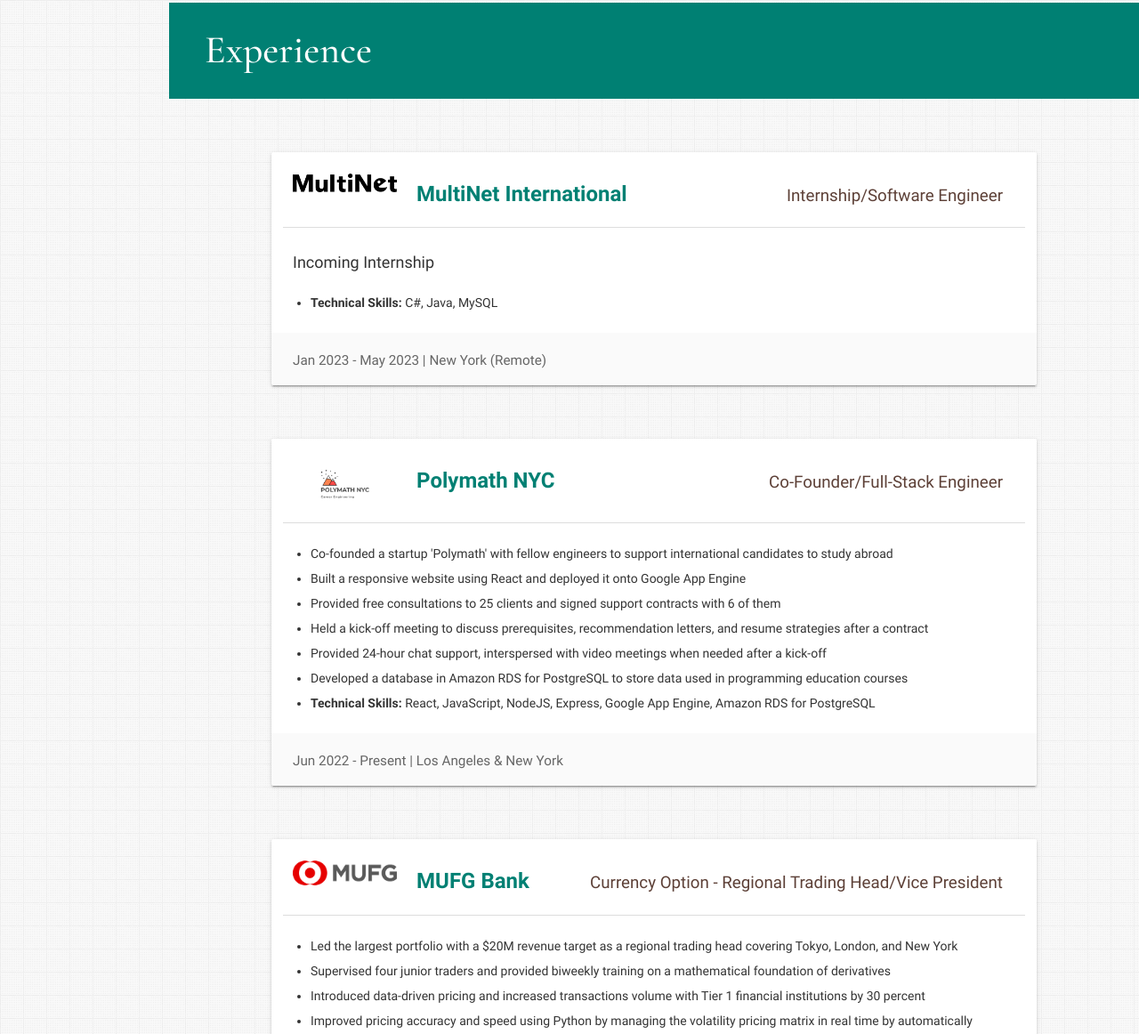
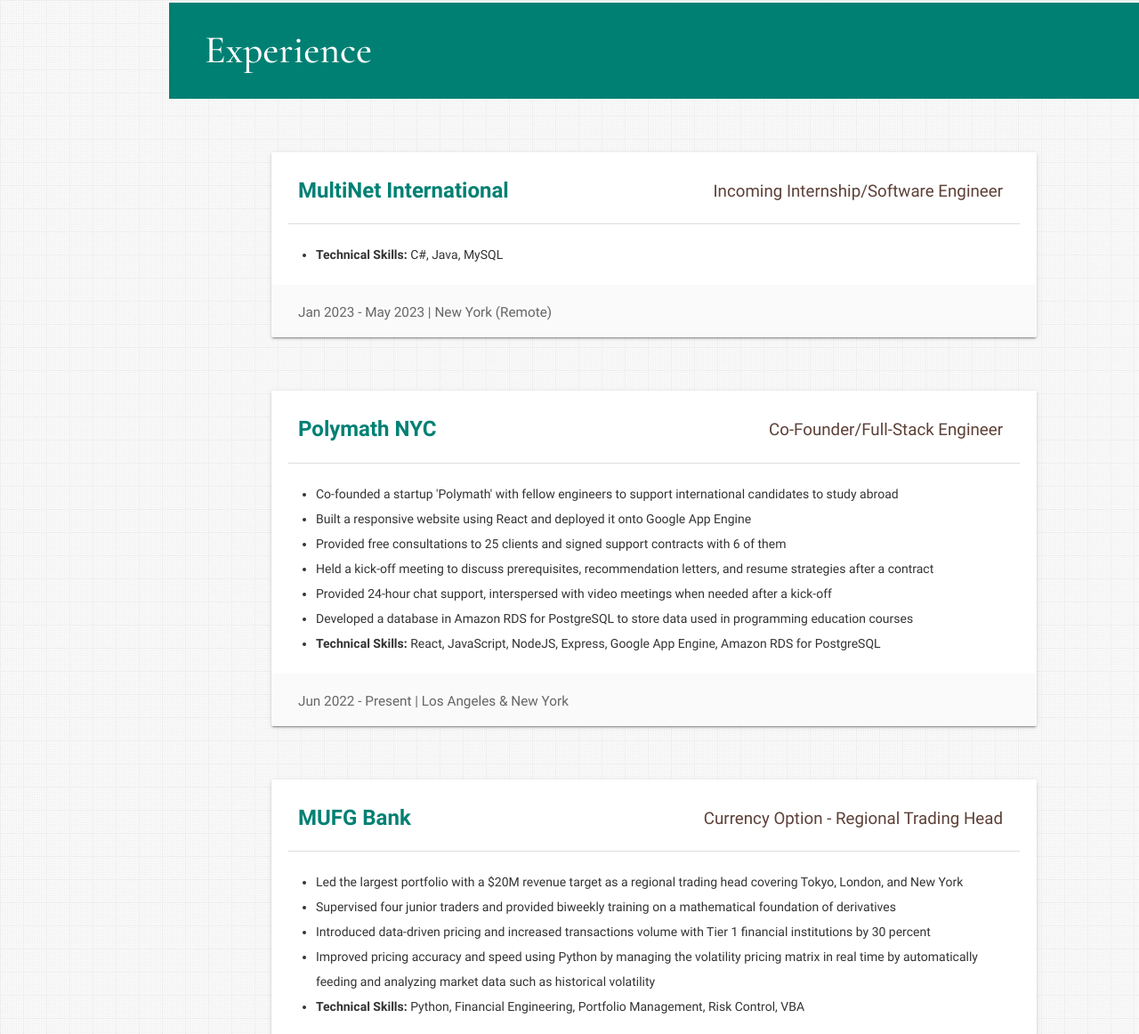
Before and after one commit to polymathnyc/profile-website, a plain HTML site: page index.html in a window 1280 px wide. Shown: the part 1638-2800 px from the top of the page at 89% size. Drawn offline with nearby package versions, Linux system fonts and the light colour scheme.

Commit message:
card title font-weight&padding adjusted

```diff
--- a/assets/css/style.css
+++ b/assets/css/style.css
@@ -371,7 +371,7 @@ h3 {
   font-size: 1.25rem;
   position: absolute;
   right: 38px;
-  top: 35px;
+  top: 30px;
 }
 
 .card li a {
@@ -386,7 +386,7 @@ h3 {
 }
 
 .card .card-content {
-  padding-bottom: 20px;
+  padding: 20px 30px 20px 30px;
 }
 
 .card .card-content p {
@@ -409,6 +409,7 @@ h3 {
 #experience .card-action {
   background-color: rgba(0, 0, 0, 0.02);
   border: none;
+  padding-left: 30px;
 }
 
 #experience .card .col.s12.m2 a {
@@ -441,6 +442,7 @@ h3 {
 
 .card .card-title {
   font-size: 24px;
+  font-weight: bold;
 }
 
 .card .card-content .card-title {
@@ -537,7 +539,6 @@ small {
 
 .teal-text {
   color: #008073 !important;
-  font-weight: bold;
 }
 
 /* .teal-text {
--- a/index.html
+++ b/index.html
@@ -195,11 +195,7 @@
                 <!-- Latest Experience -->
                 <div class="card">
                     <div class="card-content">
-                        <div class="row align-items-center">
-                            <div class="col s12 m2">
-                                <img alt="Multinet logo" src="./assets/img/MultiNet.png"
-                                    class="responsive-img center-block text-center" />
-                            </div>
+                        <div class="row">
                             <div class="col s12 m10">
                                 <p>
                                     <span class="card-title"><a href="https://www.multinet-usa.com/Home/Index"
@@ -208,8 +204,7 @@
                                 </p>
                             </div>
                         </div>
-                        <div class="role brown-text text-darken-2">Internship/Software Engineer</div>
-                        <p>Incoming Internship</p>
+                        <div class="role brown-text text-darken-2">Incoming Internship/Software Engineer</div>
                         <ul>
                             <li>
                                 <b>Technical Skills:</b> C#, Java, MySQL
@@ -224,10 +219,6 @@
                 <div class="card">
                     <div class="card-content">
                         <div class="row">
-                            <div class="col s12 m2">
-                                <a href="https://www.polymathnyc.com/" target="_blank"><img alt="Polymath logo"
-                                        src="./assets/img/polymath_logo.jpg" class="responsive-img center-block" /></a>
-                            </div>
                             <!-- <div class="col s12 m10"> -->
                             <div class="col s12 m10">
                                 <p>
@@ -251,7 +242,8 @@
                                 education courses</li>
 
                             <li>
-                                <b>Technical Skills:</b> React, JavaScript, NodeJS, Express, Google App Engine, Amazon RDS for PostgreSQL
+                                <b>Technical Skills:</b> React, JavaScript, NodeJS, Express, Google App Engine, Amazon
+                                RDS for PostgreSQL
                             </li>
                         </ul>
                     </div>
@@ -264,11 +256,6 @@
                 <div class="card">
                     <div class="card-content">
                         <div class="row">
-                            <div class="col s12 m2">
-                                <a href="https://www.bk.mufg.jp/global/" target="_blank"><img alt="MUFG Bank logo"
-                                        src="./assets/img/MUFG_logo.png" class="responsive-img center-block" /></a>
-                            </div>
-                            <!-- <div class="col s12 m10"> -->
                             <div class="col s12 m10">
                                 <p>
                                     <span class="card-title"><a href="https://www.bk.mufg.jp/global/" target="_blank"
@@ -276,8 +263,7 @@
                                 </p>
                             </div>
                         </div>
-                        <div class="role brown-text text-darken-2">Currency Option - Regional Trading Head/Vice
-                            President</div>
+                        <div class="role brown-text text-darken-2">Currency Option - Regional Trading Head</div>
                         <ul>
                             <li>Led the largest portfolio with a $20M revenue target as a regional trading head covering
                                 Tokyo, London, and New York</li>
@@ -303,11 +289,6 @@
                 <div class="card">
                     <div class="card-content">
                         <div class="row">
-                            <div class="col s12 m2">
-                                <a href="https://www.mufgamericas.com/" target="_blank"><img alt="MUFG Bank logo"
-                                        src="./assets/img/MUFG_logo.png" class="responsive-img center-block" /></a>
-                            </div>
-                            <!-- <div class="col s12 m10"> -->
                             <div class="col s12 m10">
                                 <p>
                                     <span class="card-title"><a href="https://www.mufgamericas.com/" target="_blank"
@@ -336,11 +317,6 @@
                 <div class="card">
                     <div class="card-content">
                         <div class="row">
-                            <div class="col s12 m2">
-                                <a href="https://www.bk.mufg.jp/global/" target="_blank"><img alt="MUFG Bank logo"
-                                        src="./assets/img/MUFG_logo.png" class="responsive-img center-block" /></a>
-                            </div>
-                            <!-- <div class="col s12 m10"> -->
                             <div class="col s12 m10">
                                 <p>
                                     <span class="card-title"><a href="https://www.bk.mufg.jp/global/" target="_blank"
@@ -348,8 +324,7 @@
                                 </p>
                             </div>
                         </div>
-                        <div class="role brown-text text-darken-2">Currency Option - Regional Trading Head/Vice
-                            President</div>
+                        <div class="role brown-text text-darken-2">Currency Option - Associate</div>
                         <ul>
                             <li>Programmed a position sheet by VBA that aggregates derivatives risks for 10 Asian and
                                 European currencies output from 3 systems, summarized them by risk type, and
@@ -399,14 +374,14 @@
                                 <span class="card-title grey-text"><small>Accomplishments</small><i
                                         class="mdi-navigation-close right"></i></span>
                                 <ul>
-                                    <li><b>Tools:</b> Angular, Swift, NodeJS, Express, TypeScript, HTML/CSS, Bootstrap,
-                                        Google App Engine</li>
                                     <li>Programmed a cross-platform app that retrieves and displays stock information
                                         and enalbles virtual trading with Angular and Swift</li>
                                     <li>Built the backend in NodeJS fetching real-time stock quotes, top news, and
                                         social sentiments from the Finnhub API</li>
                                     <li>Enhanced user experience with asynchronous data retrieval and time-series data
                                         visualization using HighCharts</li>
+                                    <li><b>Tools:</b> Angular, Swift, NodeJS, Express, TypeScript, HTML/CSS, Bootstrap,
+                                        Google App Engine</li>
 
                                 </ul>
                                 <div class="card-action">
@@ -443,6 +418,9 @@
                                 <span class="card-title grey-text"><small>Accomplishments</small><i
                                         class="mdi-navigation-close right"></i></span>
                                 <ul>
+                                    <li>Developed an interactive SMS chatbot in Python using AWS Lambda, Pinpoint, and
+                                        SNS to provide wave forecasts for major surfing spots in California</li>
+                                    <li>Phone number: 833-709-2033</li>
                                     <li><b>Tools:</b> AWS Lambda, AWS Pinpoint, AWS SNS</li>
 
                                 </ul>
@@ -476,21 +454,21 @@
                                 <span class="card-title grey-text"><small>Accomplishments</small><i
                                         class="mdi-navigation-close right"></i></span>
                                 <ul>
-                                    <li><b>Tools:</b> React, NodeJS, HTML/CSS, Google App Engine</li>
                                     <li>Created a responsive website using React and deployed it onto Google App Engine
                                     </li>
                                     <li>Developed an API which fetches RSS of Polymath articles from third-party
                                         blogging platforms </li>
 
+                                    <li><b>Tools:</b> React, NodeJS, HTML/CSS, Google App Engine</li>
                                 </ul>
                                 <div class="card-action">
-                                     <a aria-label="Visit " href="https://www.polymathnyc.com/"
-                                        target="_blank" data-tooltip="View Online"
+                                    <a aria-label="Visit " href="https://www.polymathnyc.com/" target="_blank"
+                                        data-tooltip="View Online"
                                         class="btn-floating btn-large waves-effect waves-light blue-grey tooltipped"><i
                                             class="fa fa-external-link"></i></a>
                                     <a aria-label="Visit the GitHub repo for  project"
-                                        href="https://github.com/Tetsu87/Polymath-Official-Website" target="_blank" data-position="top"
-                                        data-tooltip="View Source"
+                                        href="https://github.com/Tetsu87/Polymath-Official-Website" target="_blank"
+                                        data-position="top" data-tooltip="View Source"
                                         class="btn-floating btn-large waves-effect waves-light blue-grey tooltipped"><i
                                             class="fa fa-github"></i></a>
                                 </div>
```
